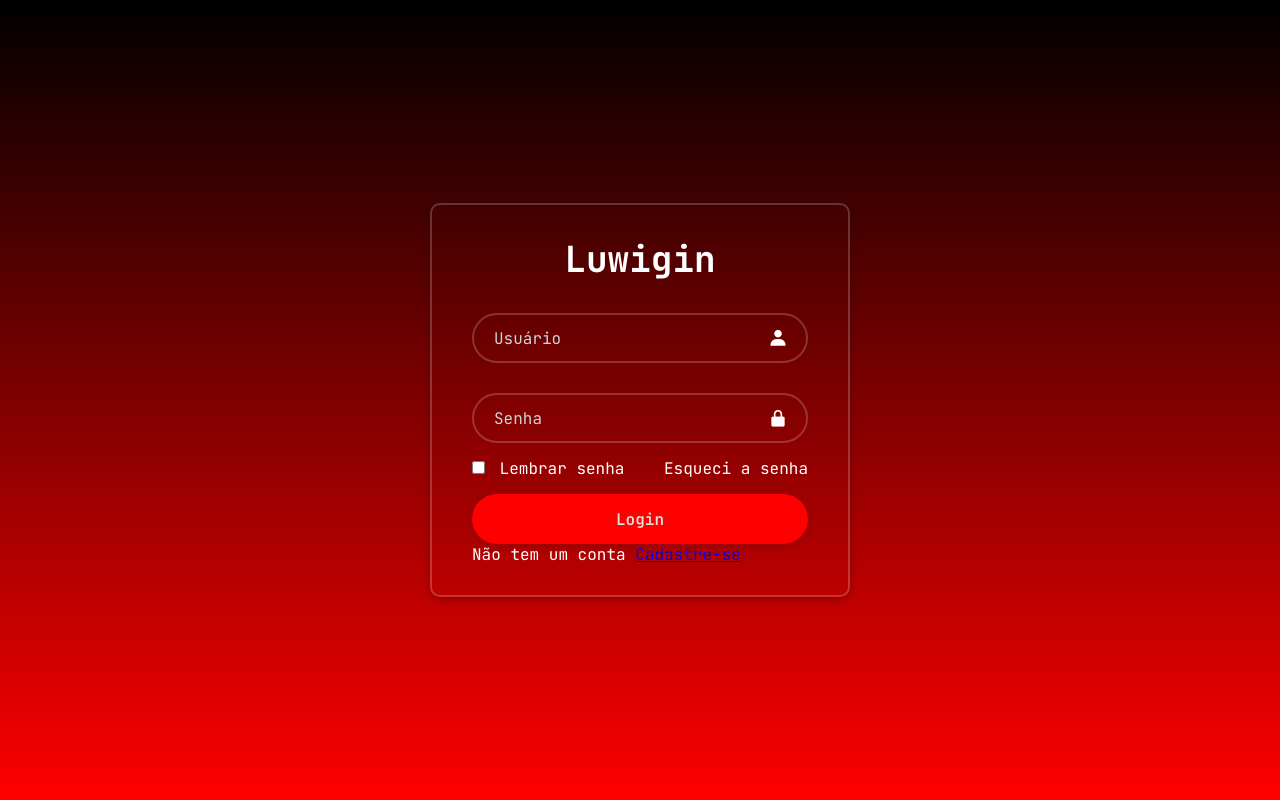
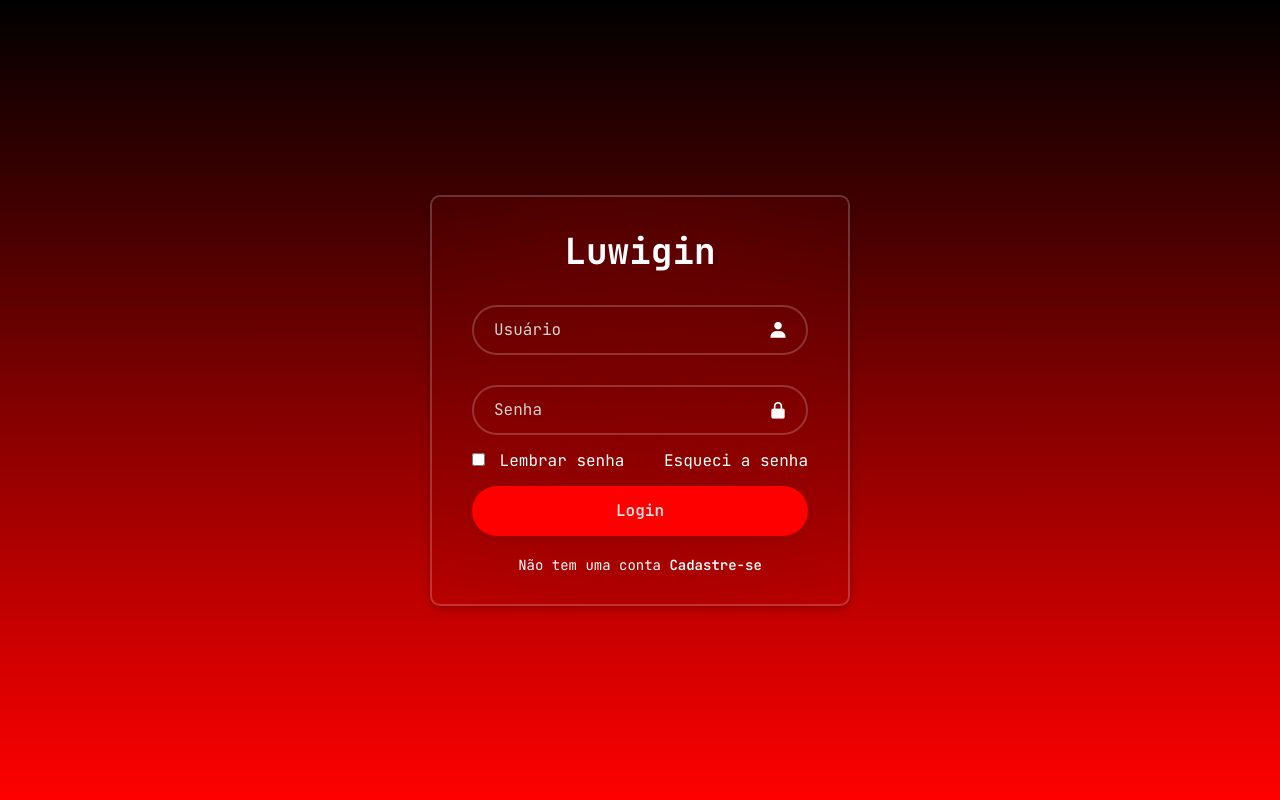
Before and after one commit to eholuwi/luwigin, a plain HTML site: page index.html in a window 1280 px wide. Drawn offline with nearby package versions, Linux system fonts and the light colour scheme.

Commit message:
A5421:57 PM14428PMve: ${5/24/2025, 1:57 PMilenPM57e} - ${24PM1:57 PMe1:57 PMi57e}

```diff
--- a/index.html
+++ b/index.html
@@ -31,8 +31,8 @@
 
             <button type="submit" class="loginbt">Login</button>
 
-            <div class="register=link">
-                <p>Não tem um conta <a href="#">Cadastre-se</a></p>
+            <div class="register-link">
+                <p>Não tem uma conta <a href="#">Cadastre-se</a></p>
             </div>
             </button>
         </form>
--- a/styles.css
+++ b/styles.css
@@ -25,6 +25,7 @@ body {
     color: white;
     padding: 30px 40px;
     box-shadow: rgba(0, 0, 0, 0.24) 0px 3px 8px;
+    backdrop-filter: blur(120px);
 }
 
 .container h1 {
@@ -96,6 +97,7 @@ body {
     color: #e0dfdf;
     font-weight: 600;
     box-shadow: rgba(0, 0, 0, 0.1) 0px 3px 8px;
+    margin-bottom: 20px;
 }
 
 .loginbt:hover{
@@ -104,3 +106,19 @@ body {
     color: white;
     transition: 0.6s;
 }
+
+.register-link{
+    font-size: 14px;
+    text-align: center;
+    margin: 20 0 15px;
+}
+
+.register-link a {
+    text-decoration: none;
+    color: white;
+    font-weight: 600;
+}
+
+.register-link a:hover {
+    text-decoration: underline;
+}
```
